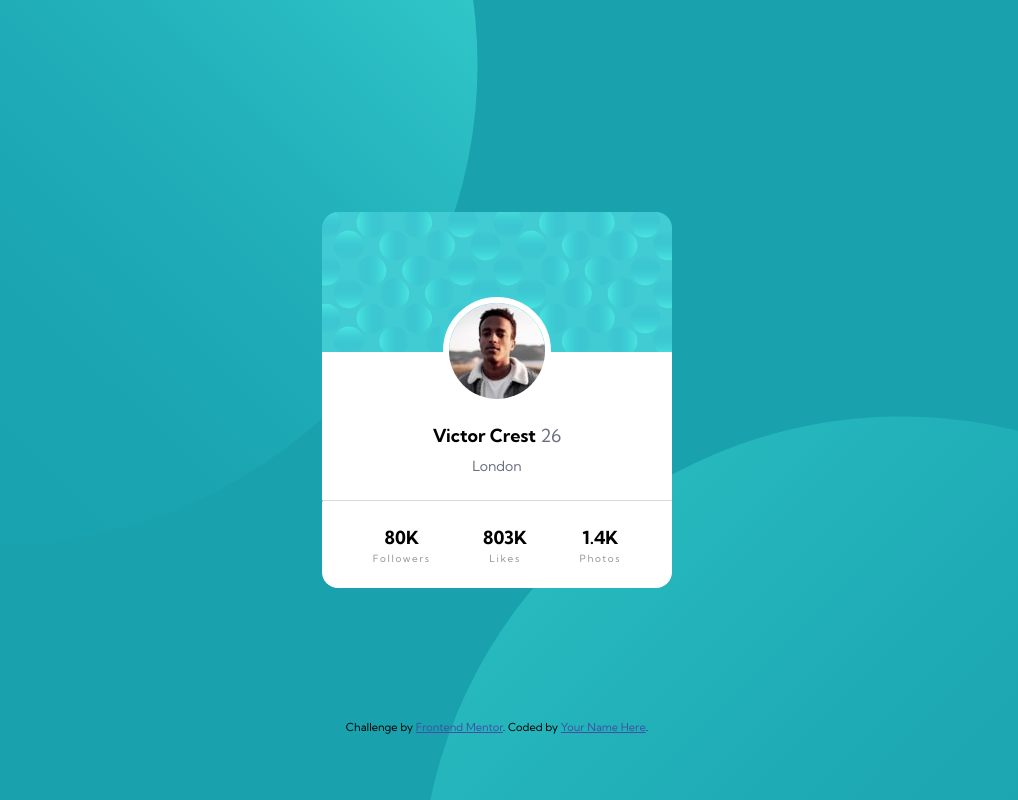
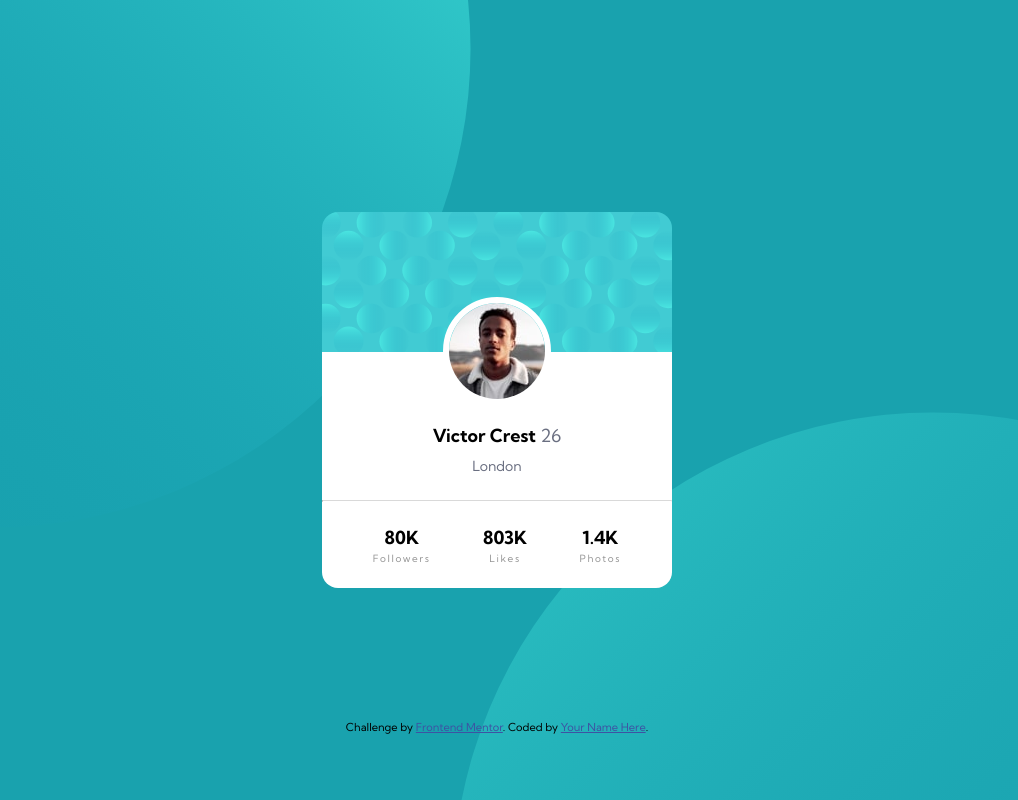
Before and after one commit to shrewdmind/Profile-Card-Components, a plain HTML site: page index.html in a window 1280 px wide. Shown: the whole page, without its empty margins (143-1161 px from the left). Drawn offline with Linux system fonts and the light colour scheme.

Commit message:
Update style.css

```diff
--- a/css/style.css
+++ b/css/style.css
@@ -10,7 +10,7 @@ body {
     overflow: hidden;
     background-image: url("/images/bg-pattern-top.svg"), url("/images/bg-pattern-bottom.svg");
     background-repeat: no-repeat;
-    background-position: right 51.5vw bottom 32vh, left 44vw top 52vh;
+    background-position: right 52vw bottom 34vh, left 46.5vw top 51.5vh;
     background-size: 120vh;
 }
 
```
